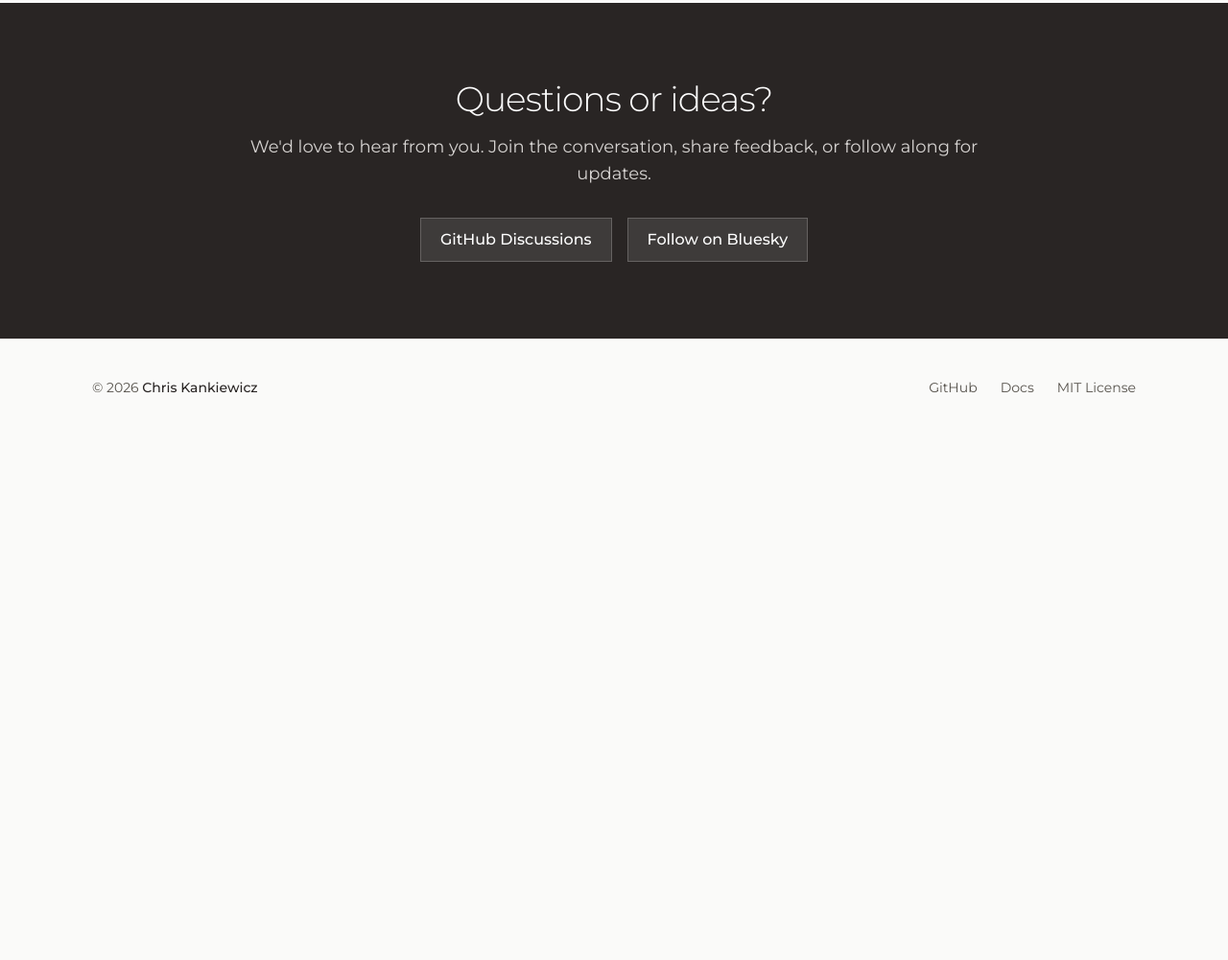
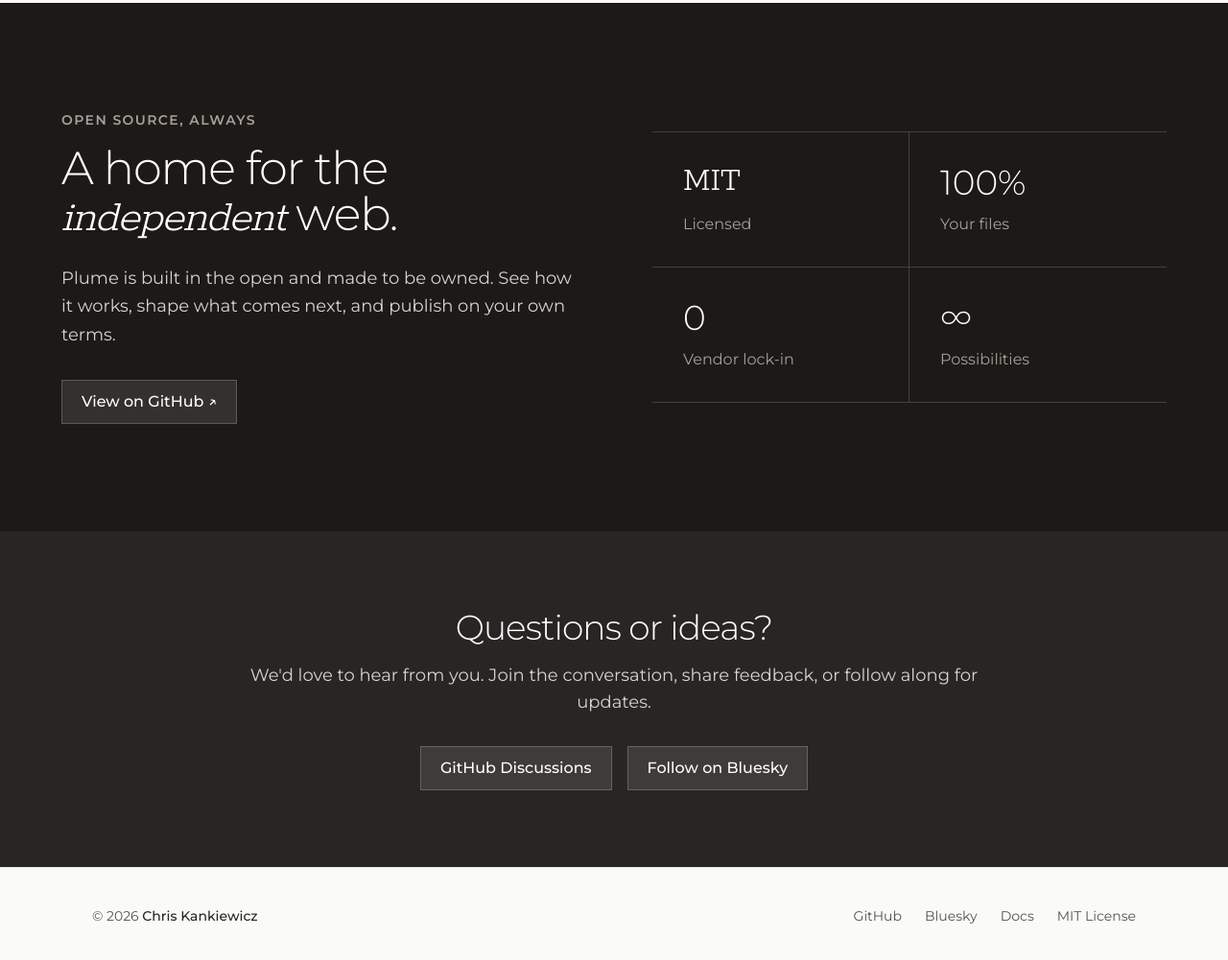
Before and after one commit to PHLAK/plume.pub, a website built with Vite: page index.html in a window 1280 px wide. Shown: the part 2672-3673 px from the top of the page at 96% size. Before the commit the page ends 3126 px from the top, so only its background shows below. Built offline with nearby package versions, Linux system fonts and the light colour scheme.

Commit message:
Added open source section

```diff
--- a/index.html
+++ b/index.html
@@ -204,6 +204,48 @@
             </div>
         </section>
 
+        <section class="bg-stone-900 px-4 py-20 sm:px-8 lg:py-28 dark:bg-stone-900">
+            <div class="container mx-auto grid max-w-6xl items-center gap-12 lg:grid-cols-2 lg:gap-20">
+                <div>
+                    <p class="text-sm font-semibold uppercase tracking-widest text-stone-400">Open source, always</p>
+
+                    <h2 class="mt-4 text-4xl font-light tracking-tight text-white sm:text-5xl">
+                        A home for the <span class="font-serif italic">independent</span> web.
+                    </h2>
+
+                    <p class="mt-6 text-lg leading-relaxed text-stone-300">
+                        Plume is built in the open and made to be owned. See how it works, shape what comes next, and publish on your own terms.
+                    </p>
+
+                    <a href="https://github.com/PHLAK/Plume" class="button-cta-light mt-8">
+                        View on GitHub &#8599;
+                    </a>
+                </div>
+
+                <div class="grid grid-cols-2 border-y border-stone-700">
+                    <div class="border-b border-r border-stone-700 p-8">
+                        <div class="font-serif text-4xl font-light text-white">MIT</div>
+                        <div class="mt-3 text-stone-400">Licensed</div>
+                    </div>
+
+                    <div class="border-b border-stone-700 p-8">
+                        <div class="text-4xl font-light text-white">100%</div>
+                        <div class="mt-3 text-stone-400">Your files</div>
+                    </div>
+
+                    <div class="border-r border-stone-700 p-8">
+                        <div class="text-4xl font-light text-white">0</div>
+                        <div class="mt-3 text-stone-400">Vendor lock-in</div>
+                    </div>
+
+                    <div class="p-8">
+                        <div class="text-4xl font-light text-white">&#8734;</div>
+                        <div class="mt-3 text-stone-400">Possibilities</div>
+                    </div>
+                </div>
+            </div>
+        </section>
+
         <section class="bg-stone-800 px-4 py-16 text-center sm:px-8 lg:py-20 dark:bg-stone-700">
             <div class="container mx-auto max-w-3xl">
                 <h2 class="text-3xl font-light tracking-tight text-white sm:text-4xl">Questions or ideas?</h2>
@@ -231,6 +273,7 @@
 
             <div class="flex items-center gap-6">
                 <a href="https://github.com/PHLAK/Plume" class="footer-link">GitHub</a>
+                <a href="https://bsky.app/profile/plume.pub" class="footer-link">Bluesky</a>
                 <a href="https://docs.plume.pub" class="footer-link">Docs</a>
                 <a href="https://github.com/PHLAK/Plume/blob/master/LICENSE" class="footer-link">MIT License</a>
             </div>
```
